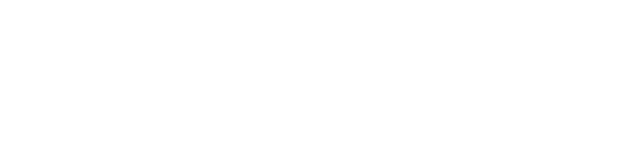
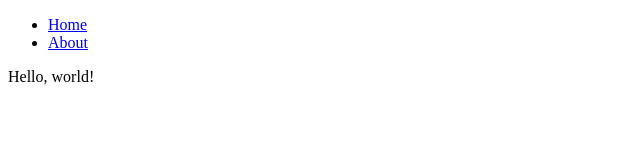
Before and after one commit to tobaolo/lab0, a plain HTML site: page dance.html in a window 1280 px wide. Shown: the whole page, without its empty margins (0-640 px from the left). Drawn offline with Linux system fonts and the light colour scheme.

Commit message:
Base 3 pages

```diff
--- a/dance.html
+++ b/dance.html
@@ -0,0 +1,13 @@
+<!DOCTYPE html>
+<html>
+    <head>
+        <title>Dance-Toba</title>
+    </head>
+    <body>
+        <ul>
+            <li><a href="about.html">Home</a></li>
+            <li><a href="dance.html">About</a></li>
+        </ul>
+        Hello, world!
+    </body>
+</html>
--- a/index.html
+++ b/index.html
@@ -2,6 +2,7 @@
 <html>
     <head>
         <title>Oluwatoba Olokungbemi</title>
+        <link rel="stylesheet" type="text/css" href="styles.css">
     </head>
     <body>
         <ul>
@@ -10,6 +11,6 @@
         </ul>
         <h1>Oluwatoba David Olokungbemi</h1>
         Welcome to the life of me! Come and explore.
-        <img src="headshot.jpg" alt="Headshot">
+        <img src="pics/headshot.jpg" alt="Headshot">
     </body>
 </html>
```
Also changed, not shown: about.html (+13 -0 lines), styles.css (added).
